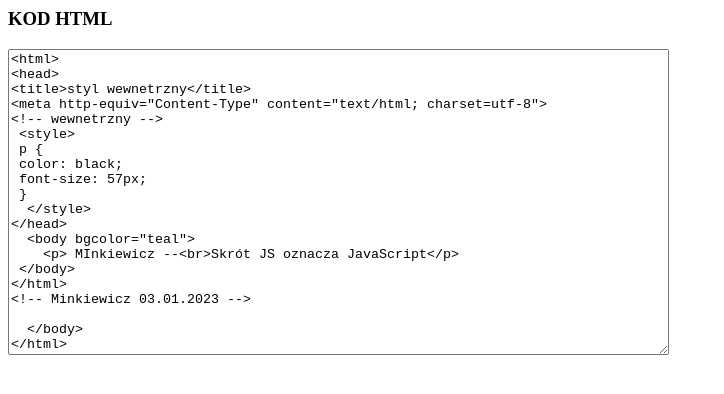
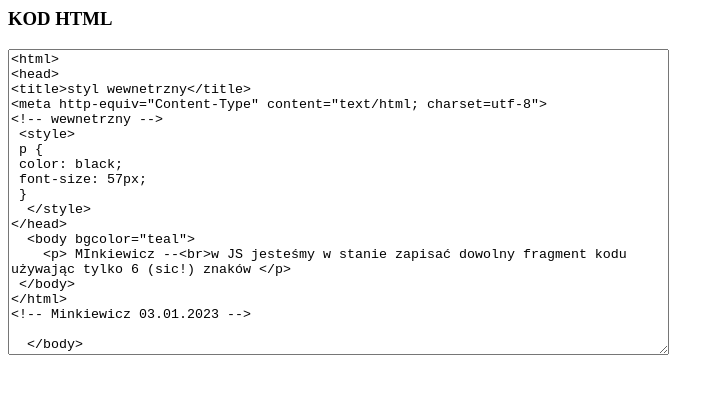
Before and after one commit to MINK1233/dozad15, a plain HTML site: page mink_kod_z5_4.html in a window 1280 px wide. Shown: the whole page, without its empty margins (0-724 px from the left). Drawn offline with Linux system fonts and the light colour scheme.

Commit message:
Update mink_kod_z5_4.html

```diff
--- a/mink_kod_z5_4.html
+++ b/mink_kod_z5_4.html
@@ -18,7 +18,7 @@
   </style>
 </head>
   <body bgcolor="teal">
-    <p> MInkiewicz --<br>Skrót JS oznacza JavaScript</p>
+    <p> MInkiewicz --<br>w JS jesteśmy w stanie zapisać dowolny fragment kodu używając tylko 6 (sic!) znaków </p>
  </body>
 </html>
 <!-- Minkiewicz 03.01.2023 -->
```
